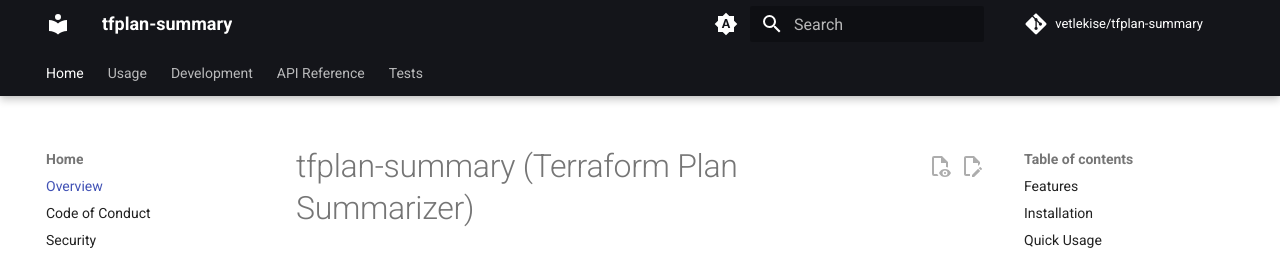
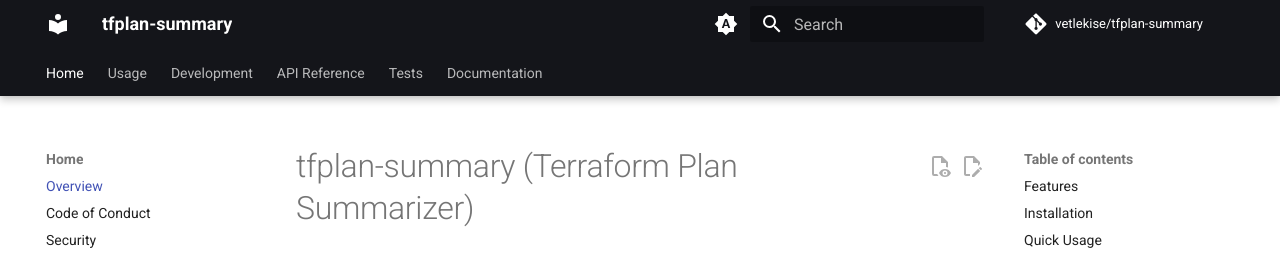
Before and after one commit to vetlekise/tfplan-summary, an MkDocs documentation site: the page built from docs/index.md, in a window 1280 px wide. Shown: the top 258 px of the page. Built offline with MkDocs 1.6.1 and Material for MkDocs 9.7.7, drawn with Linux system fonts in a browser that asks for light colours; comment, search, counter and statistics services are not loaded.

Commit message:
docs: Move documentation docs to its own index.md

```diff
--- a/docs/README.md
+++ b/docs/documentation/index.md
@@ -1,3 +1,9 @@
+---
+title: Documentation
+hide:
+- navigation
+---
+
 # Documentation
 
 This document provides an overview of how documentation is structured, written, and deployed for this project.
--- a/mkdocs.yml
+++ b/mkdocs.yml
@@ -26,6 +26,8 @@
     - api-reference/index.md
   - Tests:
     - tests/index.md
+  - Documentation:
+    - documentation/index.md
 
 theme:
   name: material
```
Also changed, not shown: docs/CONTRIBUTING.md (+1 -1 lines).
